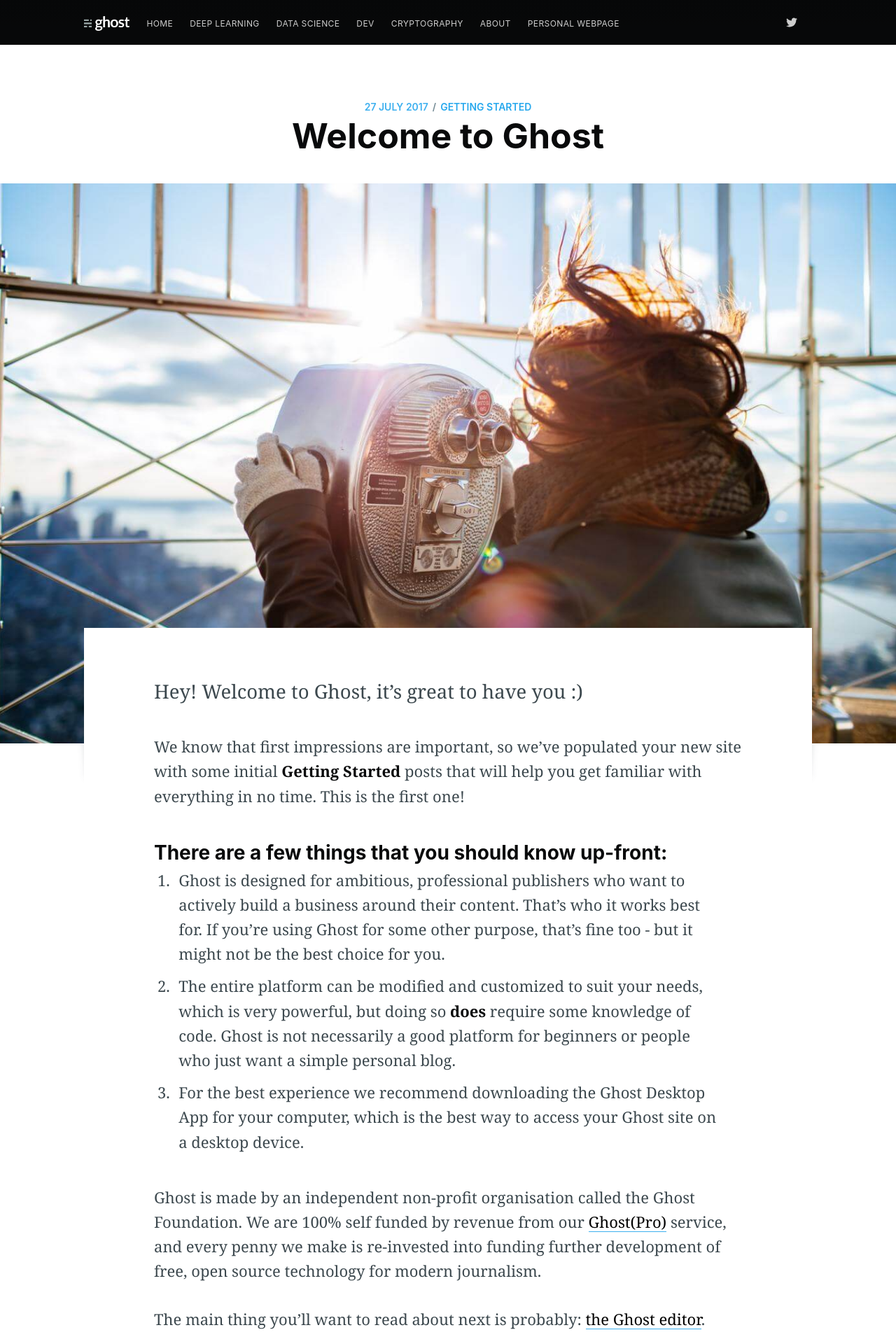
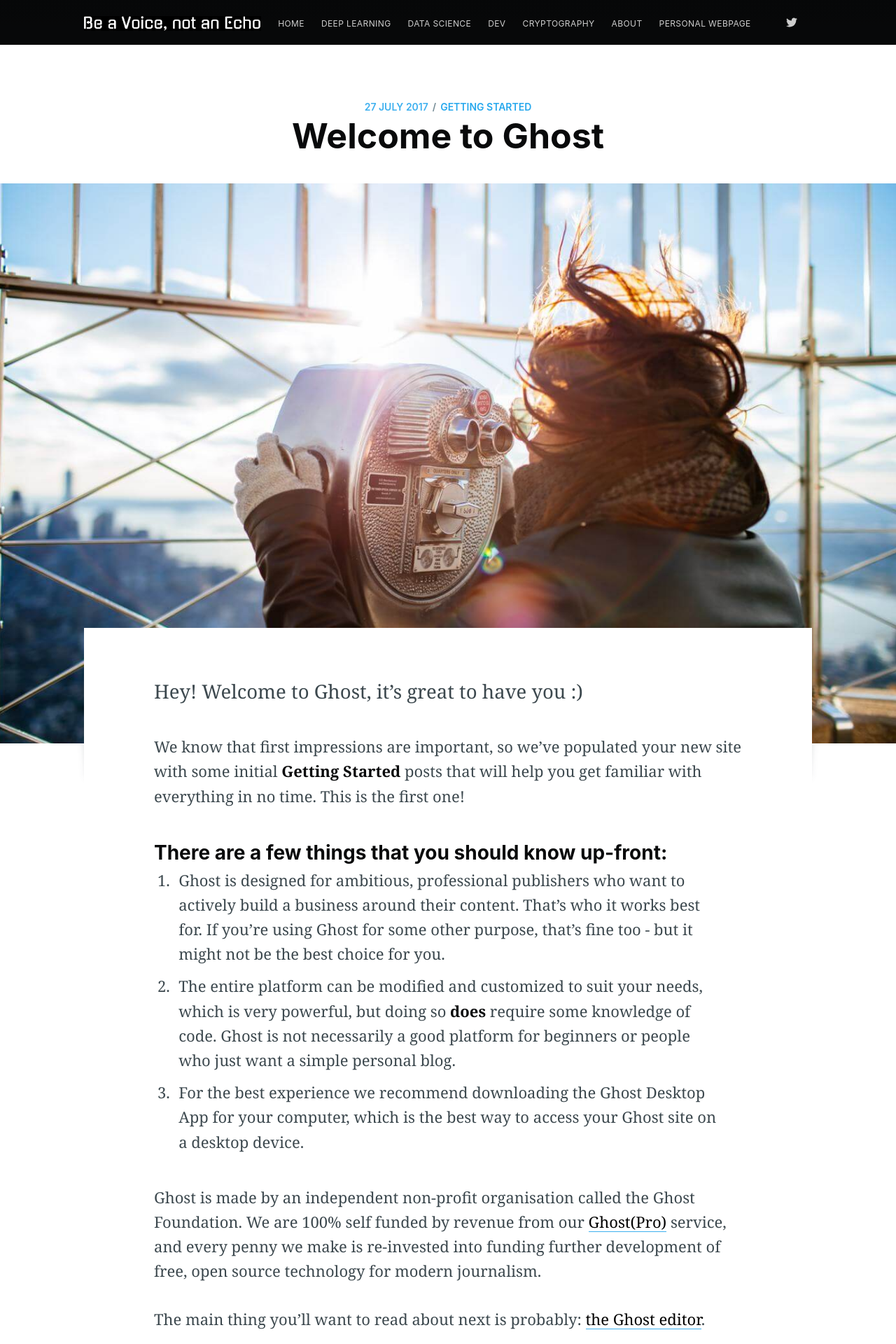
Before and after one commit to ibarrond/BeAVoice, a Jekyll site: the page built from _posts/2017-07-27-welcome.md, in a window 1280 px wide. Shown: the top 1920 px of the page at 70% size. Built offline with Jekyll 4.4.1, drawn with Linux system fonts in a browser that asks for light colours; nearby versions of some CDN libraries; comment, search, counter and statistics services are not loaded.

Commit message:
Added new logo

```diff
--- a/_config.yml
+++ b/_config.yml
@@ -9,7 +9,7 @@ baseurl: /BeAVoice/
 
 # Website info
 title: Be A Voice, not an Echo
-description: Sharing knowhow on all things AI (& Security)
+description: Sharing knowhow on all things AI & data (& Security) engineering
 cover: assets/images/blog-cover.jpg
 logo: assets/images/blog-icon.png
 logo_dark: assets/images/favicon.png
--- /dev/null
+++ b/_includes/facebook.html
@@ -0,0 +1 @@
+<svg xmlns="http://www.w3.org/2000/svg" viewBox="0 0 32 32"><path d="M19 6h5V0h-5c-3.86 0-7 3.14-7 7v3H8v6h4v16h6V16h5l1-6h-6V7c0-.542.458-1 1-1z"/></svg>
--- a/_includes/floating-header.html
+++ b/_includes/floating-header.html
@@ -17,7 +17,7 @@
         </a>
         <a class="floating-header-share-fb" href="https://www.facebook.com/sharer/sharer.php?u={{ site.production_url }}{{ page.url | remove_first: '/' }}"
             onclick="window.open(this.href, 'share-facebook','width=580,height=296');return false;">
-            {% include linkedin.html %}
+            {% include facebook.html %}
         </a>
     </div>
     <progress class="progress" value="0">
```
Also changed, not shown: assets/images/abraham.jpg (deleted), assets/images/blog-icon.png, assets/images/edgar.gif (deleted), assets/images/hannah.jpg (deleted), assets/images/john.jpg (deleted), assets/images/lewis.jpeg (deleted), assets/images/martin.jpg (deleted).
